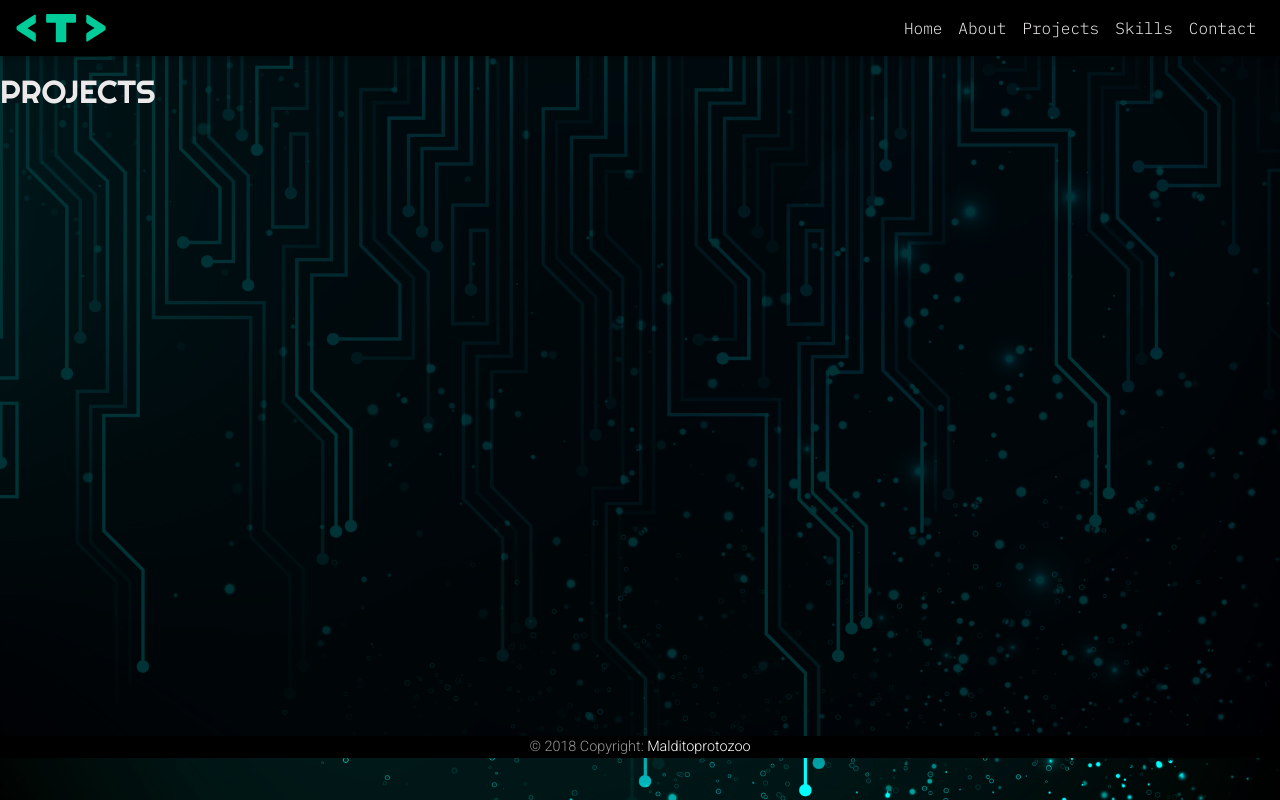
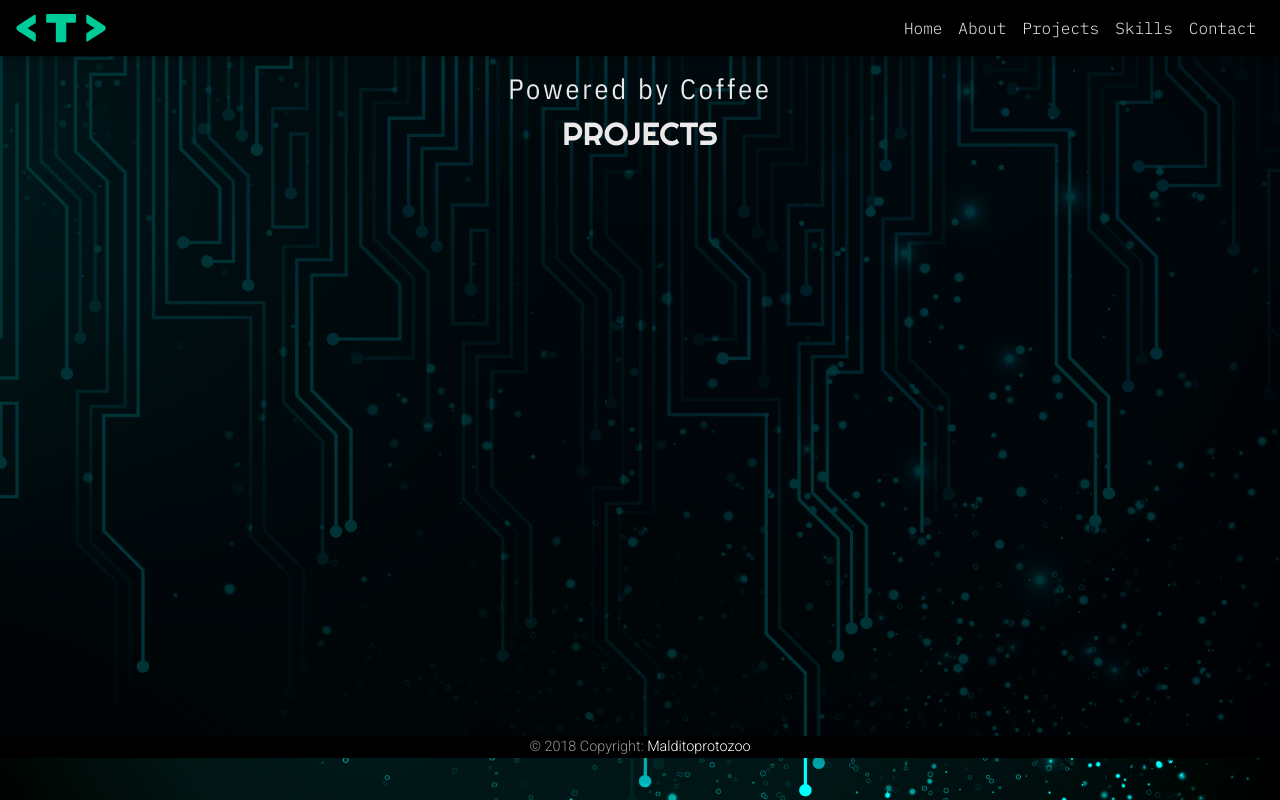
Before and after one commit to malditoprotozoo/portfolio, a React (Create React App) app: page /projects in a window 1280 px wide. Built offline with nearby package versions, Linux system fonts and the light colour scheme.

Commit message:
adding titles to projects

```diff
--- a/src/components/Projects/index.js
+++ b/src/components/Projects/index.js
@@ -4,7 +4,10 @@ class Projects extends Component {
   render() {
     return (
       <div id="Projects" className="section">
-        <h2>PROJECTS</h2>
+        <header>
+          <h3>Powered by Coffee</h3>
+          <h2>Projects</h2>
+        </header>
       </div>
     );
   }
```
